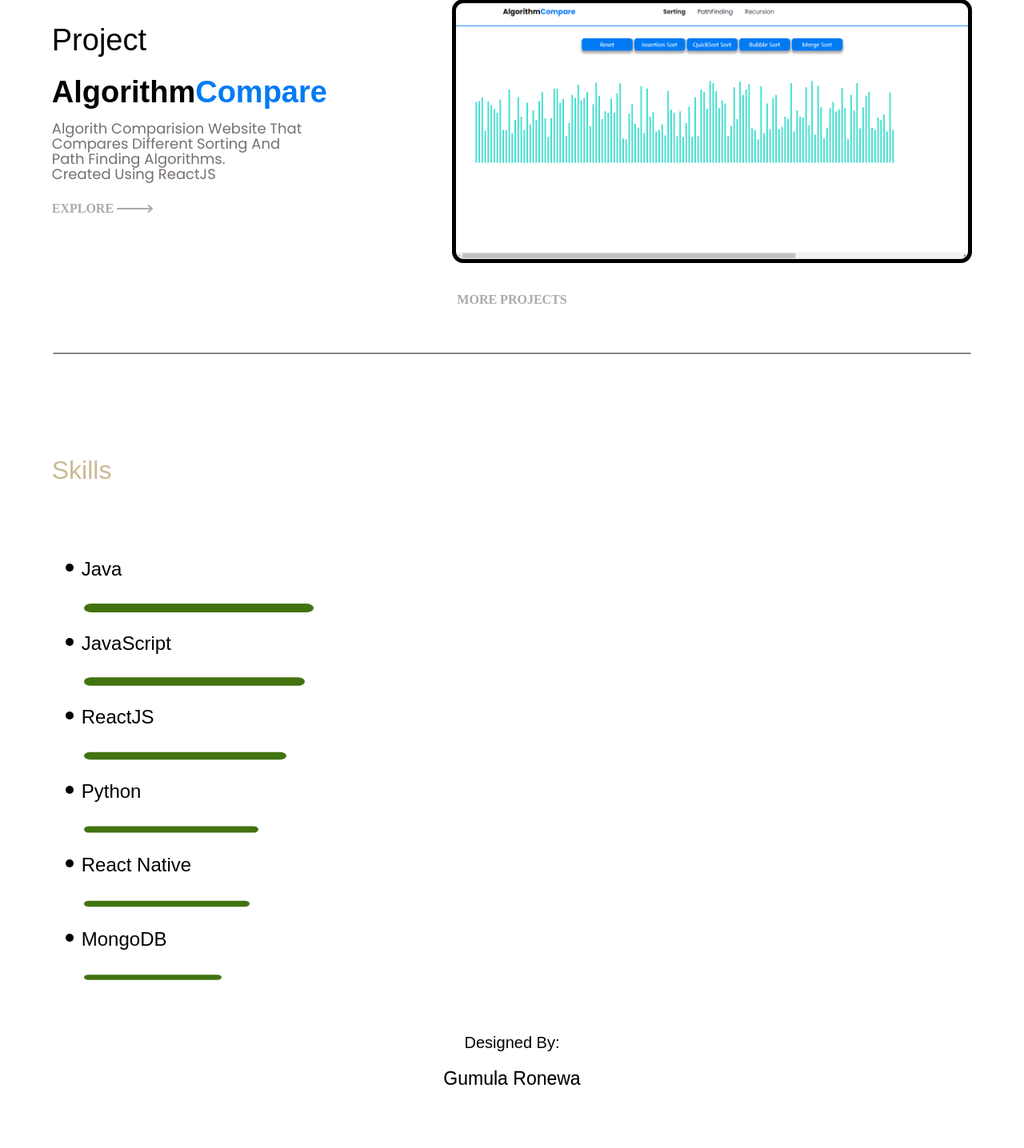
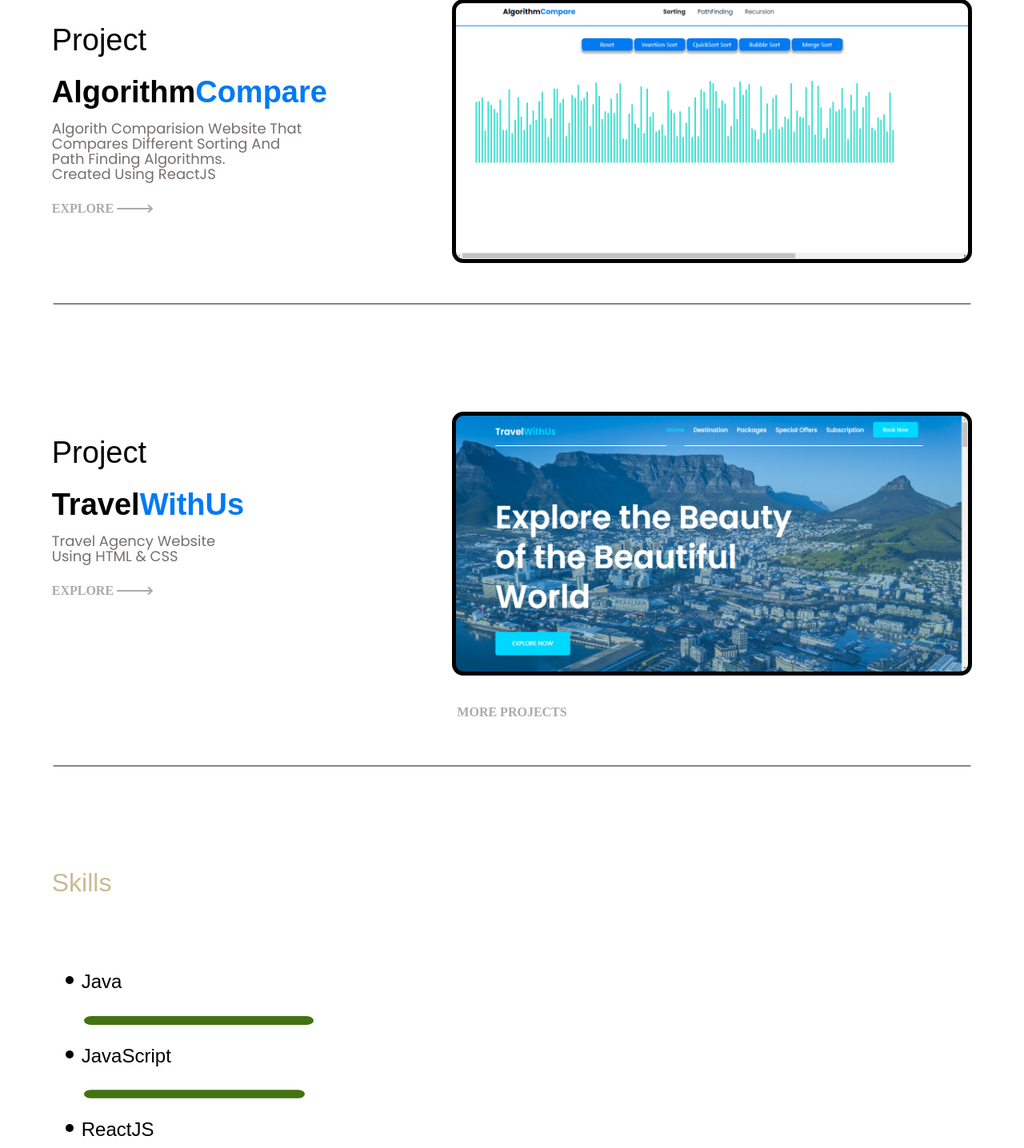
Before and after one commit to GumulaRonewa/ronewa, a PHP site: page / in a window 1280 px wide. Shown: the part 1164-2600 px from the top of the page at 80% size. Run offline with PHP 8.4, Linux system fonts and the light colour scheme; some web fonts are replaced.

Commit message:
travelWithUs

```diff
--- a/css/styles.css
+++ b/css/styles.css
@@ -166,6 +166,21 @@ body {
   object-fit: contain;
   border-radius: 14px; }
 
+.travel {
+  width: 100%;
+  height: 325px;
+  background: url("../images/travel.png");
+  background-position: center;
+  /* Center the image */
+  background-repeat: no-repeat;
+  /* Do not repeat the image */
+  background-size: 100% 100%;
+  border: 5px solid #000000;
+  box-sizing: border-box;
+  position: relative;
+  object-fit: contain;
+  border-radius: 14px; }
+
 @media screen and (max-width: 500px) {
   .wtrshop {
     width: 90%;
@@ -178,6 +193,9 @@ body {
 
 @media screen and (min-width: 900px) {
   .sort {
+    width: 650px;
+    height: 330px; }
+  .travel {
     width: 650px;
     height: 330px; }
   .wtrshop {
--- a/index.html
+++ b/index.html
@@ -47,7 +47,7 @@
   			 	</div>
   		</div>
   	</div>
-   <img class='breaker'  width="100%" src="assets/images/golden.svg" alt="breaker" >
+   <img class='breaker'  width="100%" src="images/golden.svg" alt="breaker" >
   </div>
  </section>
 
@@ -80,7 +80,7 @@
 
      </div>
     <div class="breaker">
-            <img class='breaker'  width="100%" src="assets/images/golden.svg" alt="breaker"  >
+            <img class='breaker'  width="100%" src="images/golden.svg" alt="breaker"  >
 
     </div>
 
@@ -114,15 +114,52 @@
 
 
      </div>
+
+    <div class="breaker">
+            <img class='breaker'  width="100%" src="images/golden.svg" alt="breaker"  >
+
+    </div>
+
+  </section>
+
+  <section class="myprojects">
+     <div class="projects">
+      <div>
+        <p class="heading">Project</p>
+        <a class="heading bold">Travel<span class="imblu" >WithUs
+        </span>
+        </a>
+             <p class="description">
+              Travel Agency Website<br>
+              Using HTML  &amp; CSS<br>
+
+             </p>
+             <div>
+             <a href="https://travelwithus2021.herokuapp.com/" target="__bank" class="explore">
+                Explore
+                <svg width="45" height="11" viewBox="0 0 45 11" fill="none"   xmlns="http://www.w3.org/2000/svg">
+                    <path d="M39.6364 9.98889L44 5.98889M44 5.98889L39.6364 1.98889M44 5.98889H1" stroke="currentColor" stroke-width="2" stroke-linecap="round" stroke-linejoin="round"></path>
+                </svg>
+             </a>
+          </div>
+
+      </div>
+      <div class="travel">
+
+      </div>
+
+
+     </div>
      <div class="placecenter">
        <a href="https://github.com/GumulaRonewa" target="__bank" class="explore">More Projects</a>
      </div>
     <div class="breaker">
-            <img class='breaker'  width="100%" src="assets/images/golden.svg" alt="breaker"  >
+            <img class='breaker'  width="100%" src="images/golden.svg" alt="breaker"  >
 
     </div>
 
   </section>
+
   <section class="myskills">
     <div class="skill">
       <div>
```
Also changed, not shown: images/travel.png (added).
